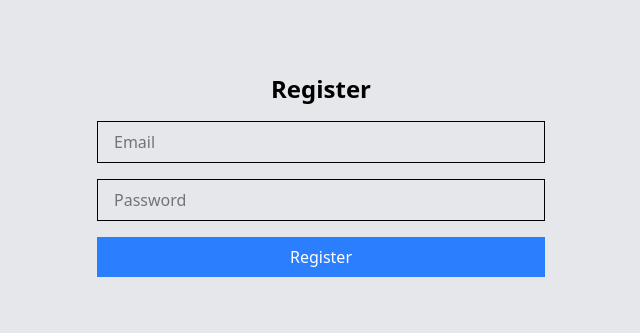
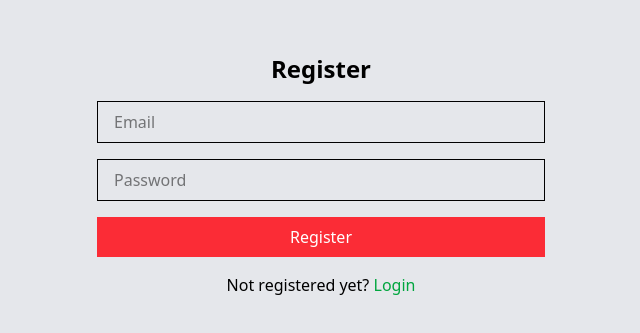
Before and after one commit to Swapnil-2502/Kibou-Systems-Application, a Next.js app in the folder frontend/: page /register in a window 1280 px wide. Shown: the part 245-578 px from the top of the page, without its empty margins (319-959 px from the left). Built offline with nearby package versions, Linux system fonts and the light colour scheme.

Commit message:
Minor updates

```diff
--- a/frontend/app/(auth)/login/page.tsx
+++ b/frontend/app/(auth)/login/page.tsx
@@ -2,6 +2,7 @@
 import { useRouter } from 'next/navigation'
 import React, { useState } from 'react'
 import axios from "axios";
+import Link from 'next/link';
 
 const Login = () => {
   const [email,setEmail] = useState("")
@@ -45,10 +46,16 @@ const Login = () => {
           />
           <button
             type="submit"
-            className="bg-blue-500 text-white px-4 py-2 w-full"
+            className="bg-green-600 text-white px-4 py-2 w-full"
           >
             Login
           </button>
+          <p className="text-center">
+            Not registered yet?{' '}
+            <Link href="/register" className="text-red-600 hover:underline">
+              Register
+            </Link>
+          </p>
         </form>
       </div>
     </div>
--- a/frontend/app/(auth)/register/page.tsx
+++ b/frontend/app/(auth)/register/page.tsx
@@ -2,6 +2,7 @@
 import { useRouter } from 'next/navigation'
 import React, { useState } from 'react'
 import axios from "axios";
+import Link from 'next/link';
 
 const Register = () => {
   const [email,setEmail] = useState("")
@@ -45,10 +46,16 @@ const Register = () => {
           />
           <button
             type="submit"
-            className="bg-blue-500 text-white px-4 py-2 w-full"
+            className="bg-red-500 text-white px-4 py-2 w-full"
           >
             Register
           </button>
+           <p className="text-center">
+            Not registered yet?{' '}
+            <Link href="/login" className="text-green-600 hover:underline">
+              Login
+            </Link>
+          </p>
         </form>
       </div>
     </div>
```
